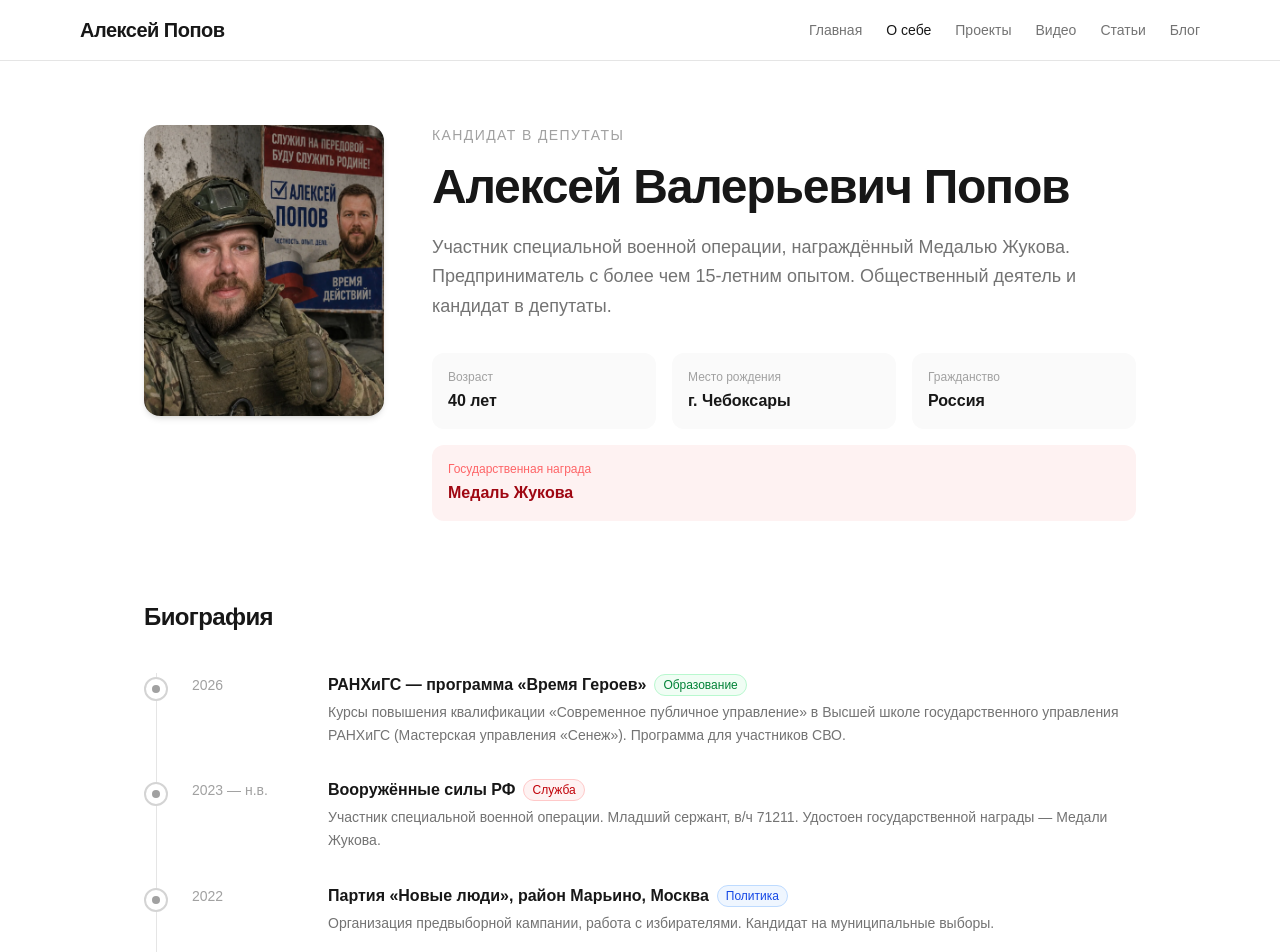
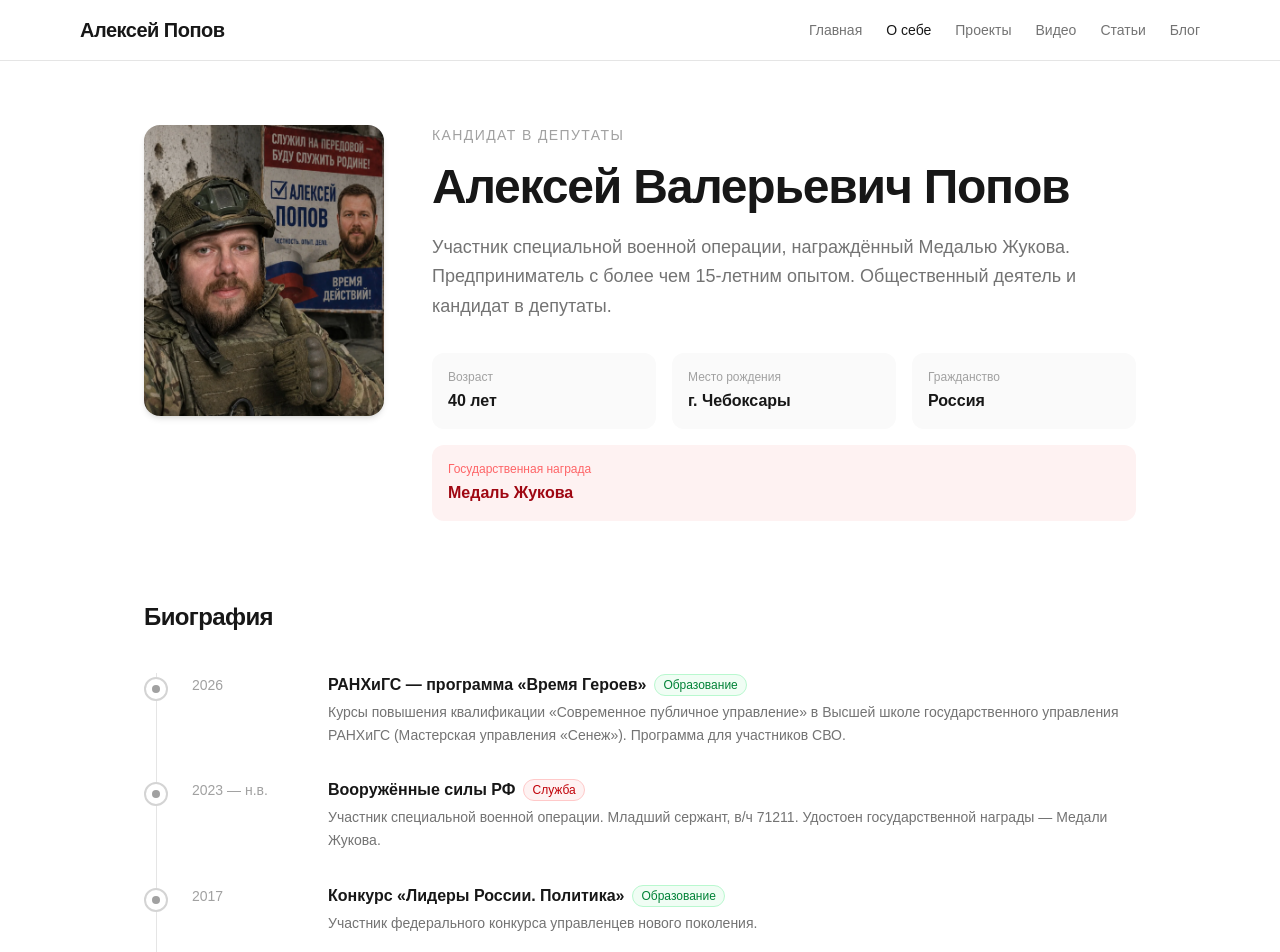
Before and after one commit to roststat/aleksei-popov, a Next.js app: page /about in a window 1280 px wide. Shown: the top 952 px of the page. Built offline with nearby package versions, Linux system fonts and the light colour scheme.

Commit message:
Remove Novye Lyudi entry from biography

```diff
--- a/app/about/page.tsx
+++ b/app/about/page.tsx
@@ -19,13 +19,6 @@ const timeline = [
     description:
       "Участник специальной военной операции. Младший сержант, в/ч 71211. Удостоен государственной награды — Медали Жукова.",
     tag: "Служба",
-  },
-  {
-    period: "2022",
-    title: "Партия «Новые люди», район Марьино, Москва",
-    description:
-      "Организация предвыборной кампании, работа с избирателями. Кандидат на муниципальные выборы.",
-    tag: "Политика",
   },
   {
     period: "2017",
```
